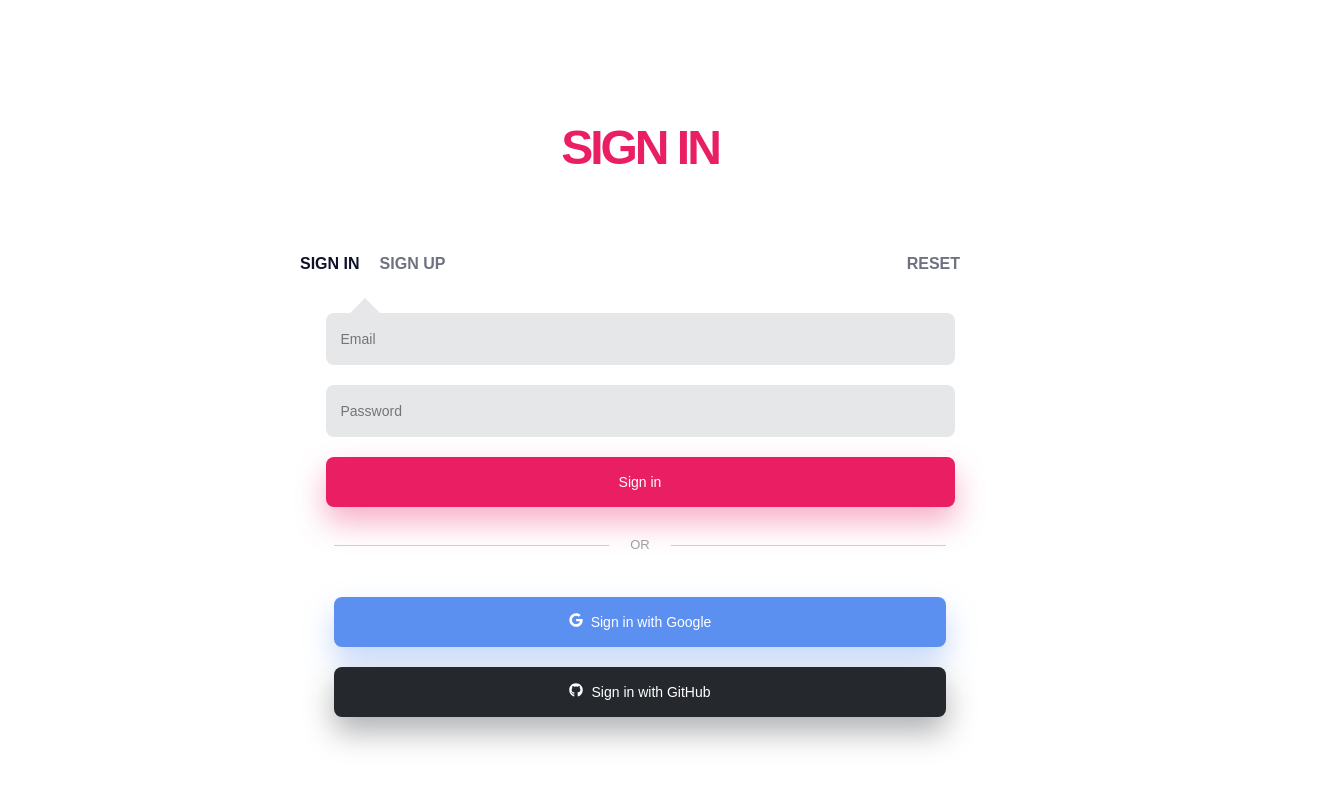
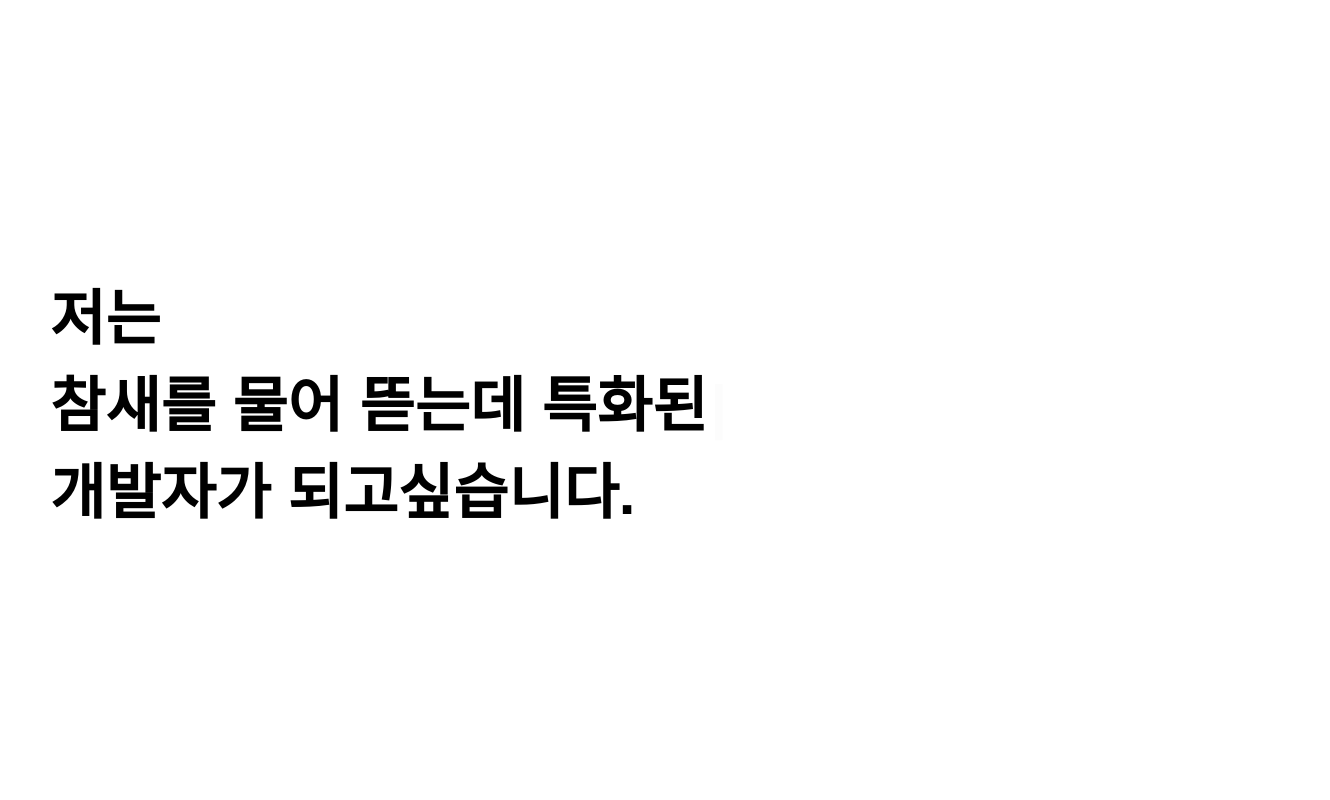
Before and after one commit to redEevee/msa-exercise-team2, a React (Create React App) app in the folder anonymous-guestbook-frontend/: page / in a window 1280 px wide. Shown: the top 800 px of the page, 1330 px wide, since content can reach past the window. Built offline with nearby package versions, Linux system fonts and the light colour scheme; no server answers.

Commit message:
feat:[임운철]메인페이지 구현 및 Typewriter 구현

```diff
--- a/anonymous-guestbook-frontend/package.json
+++ b/anonymous-guestbook-frontend/package.json
@@ -14,6 +14,7 @@
     "react-icons": "^5.5.0",
     "react-router-dom": "^7.6.3",
     "react-scripts": "5.0.1",
+    "react-simple-typewriter": "^5.0.1",
     "styled-components": "^6.1.19",
     "web-vitals": "^2.1.4"
   },
--- a/anonymous-guestbook-frontend/src/App.jsx
+++ b/anonymous-guestbook-frontend/src/App.jsx
@@ -4,22 +4,21 @@ import styled from 'styled-components';
 import GuestbookPage from './pages/GuestbookPage';
 import AuthForm from "./components/AuthForm";
 import { BrowserRouter, Routes, Route } from "react-router-dom";
+import MainPage from './pages/MainPage';
 
 function App() {
-    const [isOpen, setIsOpen] = useState(false);
 
     return (
 
-        <>
-            <div>
-                <AuthForm />
-            </div>
-            <BrowserRouter>
-                <Routes>
-                    <Route index element={<GuestbookPage />} />
-                </Routes>
-            </BrowserRouter>
-        </>
+
+
+        <BrowserRouter>
+            <Routes>
+                <Route path="/" element={<MainPage />} />
+                <Route path="guestbookpage" element={<GuestbookPage />} />
+            </Routes>
+        </BrowserRouter>
+
     );
 }
 
--- /dev/null
+++ b/anonymous-guestbook-frontend/src/components/Introduction.jsx
@@ -0,0 +1,61 @@
+import { useNavigate } from "react-router-dom";
+import {
+    Cursor,
+    useTypewriter,
+    TypewriterHelper,
+} from "react-simple-typewriter";
+import styled from "styled-components";
+
+
+
+const Introduction = () => {
+    const navigate = useNavigate();
+
+    const navigateguest = () => {
+        navigate("/guestbookpage")
+
+    }
+    const words = [
+        "둥지 짓는데 진심인",
+        "참새를 물어 뜯는데 특화된",
+        "나는 지금 아무것도 하고 싶지 않은",
+        "왜냐하면 아무것도 하고 싶지 않기 때문인",
+    ];
+    const [text] = useTypewriter({
+        words,
+        loop: 0,
+    });
+    return (
+        <>
+            <StCotainer onClick={navigateguest}>
+
+                <StContent>
+                    저는
+                    <br />
+                    <span>{text}</span>
+                    <Cursor />
+                    <br />
+                    개발자가 되고싶습니다.
+                </StContent>
+            </StCotainer>
+        </>
+    )
+}
+
+
+export default Introduction;
+
+const StCotainer = styled.section`
+    width: auto;
+    height: auto;
+    display: flex;
+    justify-content: flex-start;
+    align-items: center;
+    cursor: pointer;
+  `;
+
+const StContent = styled.div`
+    font-size: 60px;
+    font-weight: bold;
+    color: black;
+  `;
--- a/anonymous-guestbook-frontend/src/pages/GuestbookPage.jsx
+++ b/anonymous-guestbook-frontend/src/pages/GuestbookPage.jsx
@@ -128,6 +128,7 @@ const DropdownContainer = styled.div.withConfig({
   border: 3px solid #ddd;
   border-radius: 0.5rem;
   background-color: yellow;
+  padding-right: 1.5rem;
 
   max-height: ${(props) => (props.isOpen ? '1000px' : '0')};
   overflow-y: auto;
--- a/anonymous-guestbook-frontend/src/pages/MainPage.jsx
+++ b/anonymous-guestbook-frontend/src/pages/MainPage.jsx
@@ -0,0 +1,23 @@
+import React from 'react';
+import styled from 'styled-components';
+import Introduction from '../components/Introduction';
+
+const Main = () => {
+    return (
+        <StCotainer>
+            <Introduction />
+        </StCotainer>
+    );
+};
+
+export default Main;
+
+const StCotainer = styled.main`
+  width: 100vw;
+  height: 100vh;
+  display: flex;
+  justify-content: flex-start;
+  align-items: center;
+  padding-left: 50px;
+  position: relative;
+`;
```
Also changed, not shown: anonymous-guestbook-frontend/src/index.css (line endings or trailing spaces), 1 other file (tests, documents, lock files or other folders).
